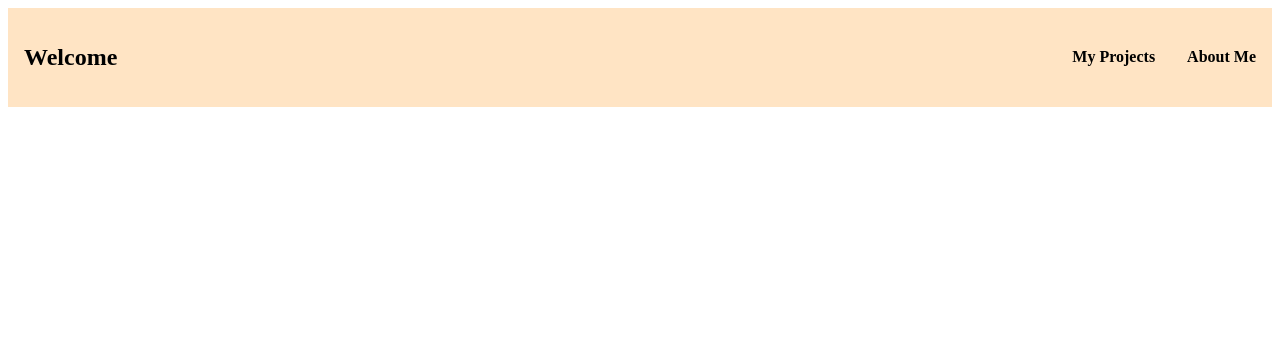
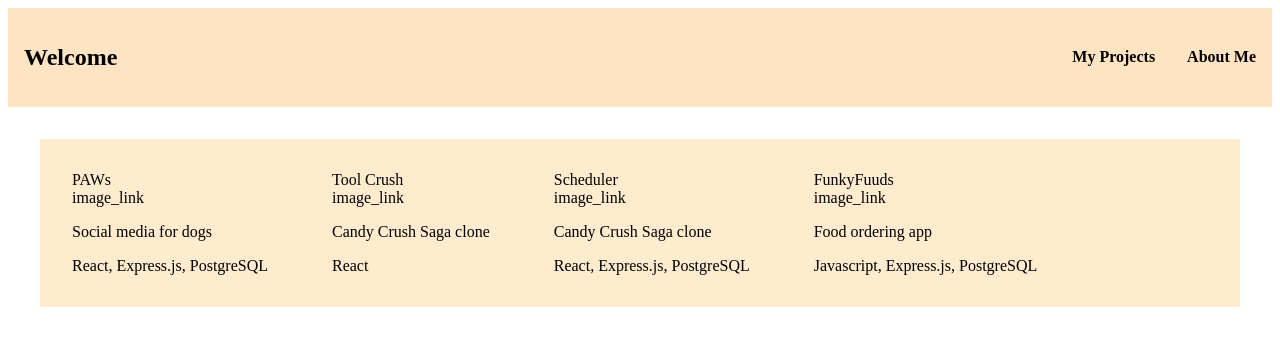
Before and after one commit to Markjust1/Portfolio-React-App, a React (Create React App) app: page / in a window 1280 px wide. Shown: the top 346 px of the page. Built offline with nearby package versions, Linux system fonts and the light colour scheme.

Commit message:
add project list

```diff
--- a/src/components/Project.css
+++ b/src/components/Project.css
@@ -1,3 +1,4 @@
 .project {
-  background-color: blueviolet;
+  margin: 2rem;
+
 }
--- a/src/components/Project.jsx
+++ b/src/components/Project.jsx
@@ -8,6 +8,7 @@ function Project(props) {
       <div>{props.name}</div>
       <div>{props.image}</div>
       <p>{props.description}</p>
+      <div>{props.tech}</div>
     </div>
   );
 }
--- /dev/null
+++ b/src/components/ProjectList.css
@@ -0,0 +1,5 @@
+.project-list {
+  display: flex;
+  background-color: blanchedalmond;
+  margin: 2rem;
+}
--- a/src/components/ProjectList.jsx
+++ b/src/components/ProjectList.jsx
@@ -1,40 +1,47 @@
 import Project from "./Project";
+import "./ProjectList.css"
 
 const projects = [
   {
-    name: "Paws",
+    name: "PAWs",
     description: "Social media for dogs",
-    tech: ['React', 'Express.js', 'PostgreSQL'],
-    img: 'image_link'
+    tech: "React, Express.js, PostgreSQL",
+    img: "image_link",
   },
   {
     name: "Tool Crush",
     description: "Candy Crush Saga clone",
-    tech: ['React'],
-    img: 'image_link'
+    tech: "React",
+    img: "image_link",
   },
   {
     name: "Scheduler",
     description: "Candy Crush Saga clone",
-    tech: ['React', 'Express.js', 'PostgreSQL'],
-    img: 'image_link'
+    tech: "React, Express.js, PostgreSQL",
+    img: "image_link",
   },
   {
     name: "FunkyFuuds",
     description: "Food ordering app",
-    tech: ['Javascript', 'Express.js', 'PostgreSQL'],
-    img: 'image_link'
-  }
+    tech: "Javascript, Express.js, PostgreSQL",
+    img: "image_link",
+  },
 ];
 
 function ProjectList() {
-  return (
-    <main>
-      <Project />
-      <Project />
-      <Project />
-    </main>
-  );
+  const projList = projects.map((proj) => {
+    return (
+      <Project
+        key={proj.name}
+        name={proj.name}
+        description={proj.description}
+        tech={proj.tech}
+        image={proj.img}
+      />
+    );
+  });
+
+  return <main className="project-list">{projList}</main>;
 }
 
 export default ProjectList;
```
